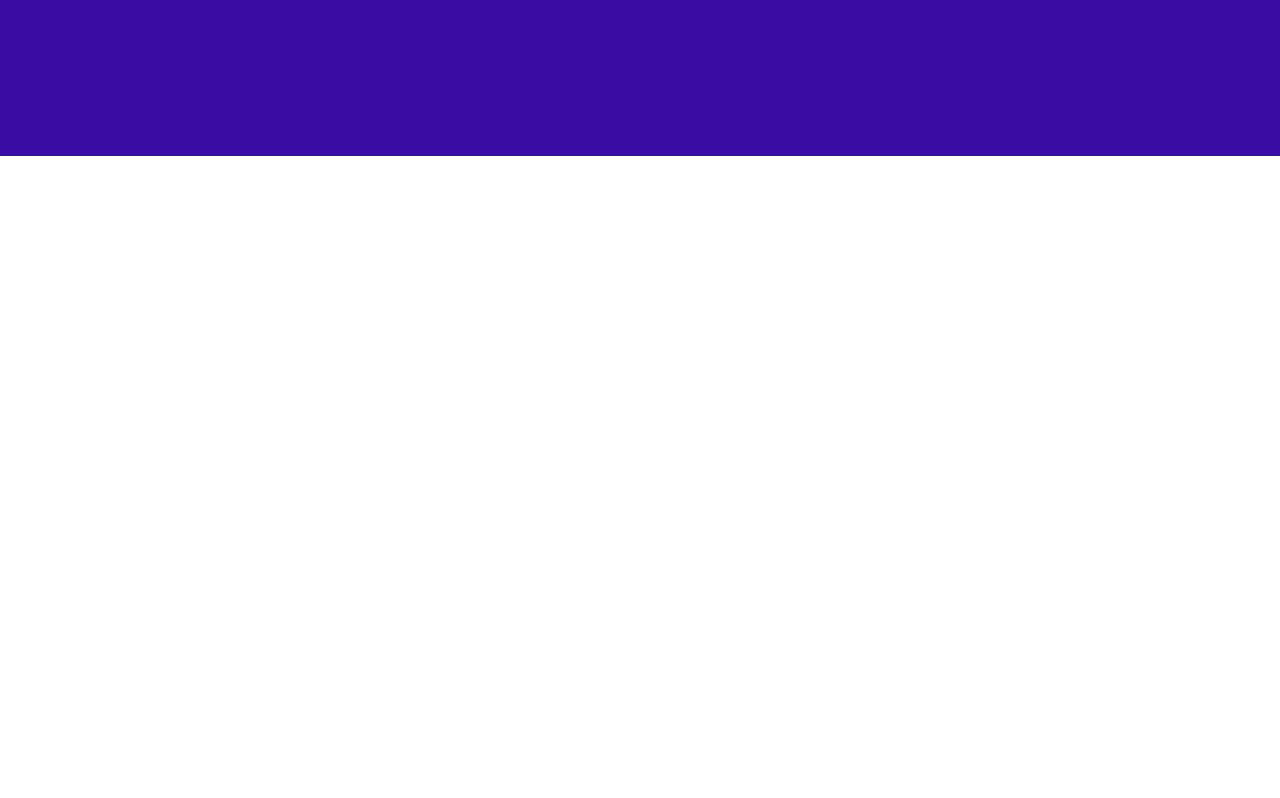
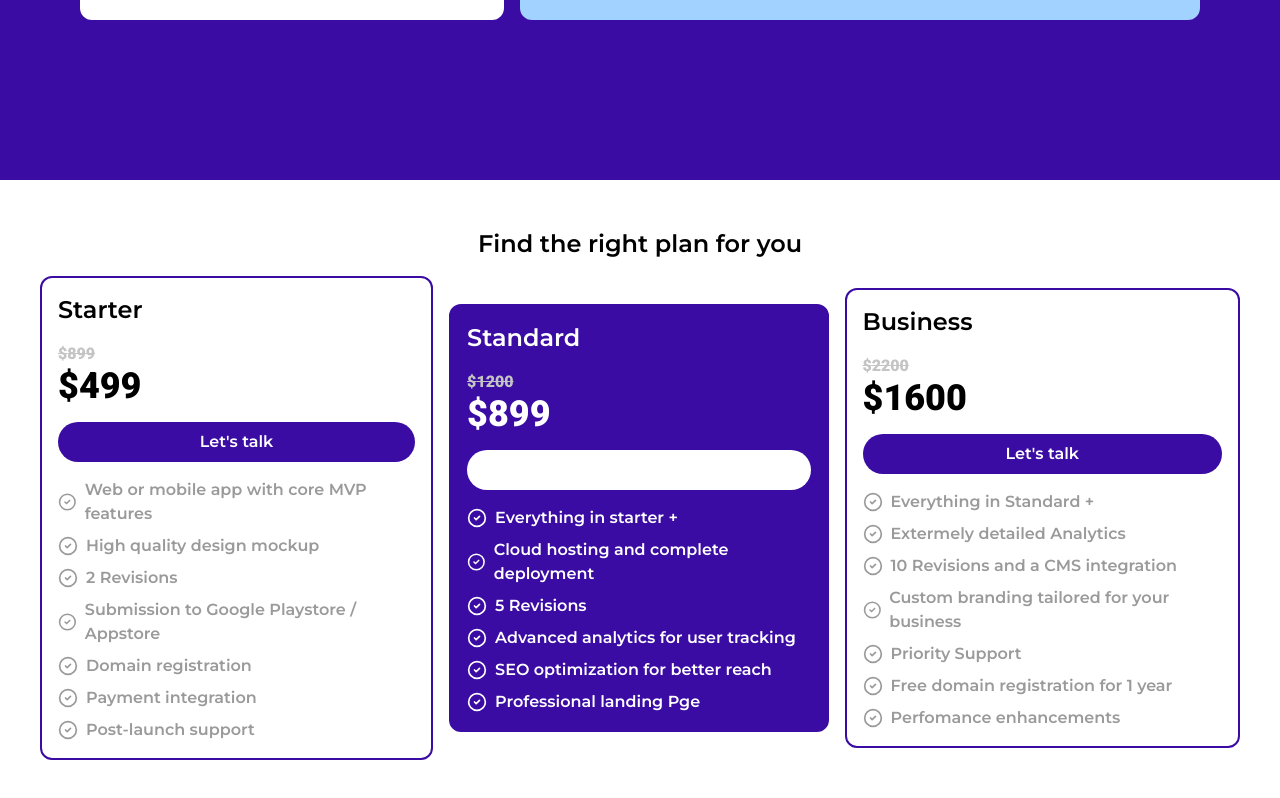
Before and after one commit to codewithkin/GUMVP, a Next.js app: page / in a window 1280 px wide. Shown: the part 1836-2634 px from the top of the page. Before the commit the page ends 1992 px from the top, so only its background shows below. Built offline with nearby package versions, Linux system fonts and the light colour scheme.

Commit message:
[ADD]: Integrate Pricing component and enhance Why section layout

```diff
--- a/src/app/page.tsx
+++ b/src/app/page.tsx
@@ -1,4 +1,5 @@
 import Header from "@/components/Header";
+import Pricing from "@/components/Pricing";
 import Process from "@/components/Process";
 import Why from "@/components/Why";
 import type { Metadata } from "next";
@@ -48,6 +49,7 @@ export default function Home () {
       <Header />
       <Process />
       <Why />
+      <Pricing />
     </section>
   )
 }
--- /dev/null
+++ b/src/components/Pricing.tsx
@@ -0,0 +1,22 @@
+import { tiers } from "@/data/pricing-tiers";
+import { Montserrat } from "next/font/google";
+import PricingTier from "./ui/pricing-tier";
+
+const montserrat = Montserrat({ subsets: ["latin"], weight: ["600"] });
+
+export default function Pricing () {
+    return (
+        <section className="flex flex-col justify-center items-center py-12 gap-4 px-10">
+            <h2 className={`${montserrat.className} text-2xl text-center`}>Find the right plan for you</h2>
+
+            {/* Prices flex container */}
+            <article className="md:flex grid items-center justify-center gap-4">
+                {
+                    tiers.map(tier => (
+                        <PricingTier key={tier.title} {...tier} />
+                    ))
+                }
+            </article>
+        </section>
+    )
+}
--- a/src/components/Why.tsx
+++ b/src/components/Why.tsx
@@ -7,8 +7,8 @@ export default function Why () {
     return (
         <section className="bg-secondaryDark flex flex-col gap-4 text-white md:py-40 py-20 px-10 md:px-20">
             {/* Heading and CTA */}
-            <article className="flex justify-between items-center">
-                <h3 className={`${montserrat.className} text-xl md:text-2xl`}>Why choose GroundUpMvp for <br className="hidden md:block" /> your project ?</h3>
+            <article className="md:flex md:justify-between grid gap-2 items-center">
+                <h3 className={`${montserrat.className} text-2xl`}>Why choose GroundUpMvp for <br className="hidden md:block" /> your project ?</h3>
 
                 <article className="grid gap-1">
                     <p className="text-white md:text-lg">70% of software projects fail due to lack of focus - we're <br className="hidden md:block" />here to change that</p>
@@ -62,7 +62,7 @@ export default function Why () {
                 <article className="rounded-xl flex flex-col px-8 py-4 bg-primaryLight text-charcoal">
                     <h2 className={`${montserrat.className} capitalize text-xl font-semubold`}>Fast Delivery</h2>
                     <p>
-                        Planning, Deisning, Developing and Deploying your project in 21 days or less. We guarantee to have your project up and running in record time.
+                        Planning, Designing, Developing and Deploying your project in 21 days or less. We guarantee to have your project up and running in record time.
                         It no longer takes 2 years to build an awesome software, we can do it much faster, for much less
                     </p>
                 </article>
--- /dev/null
+++ b/src/components/ui/pricing-tier.tsx
@@ -0,0 +1,47 @@
+import { CircleCheck } from "lucide-react";
+import { Montserrat, Roboto } from "next/font/google"
+import Link from "next/link";
+
+const montserrat = Montserrat({ subsets: ["latin"], weight: ["600"] });
+const roboto = Roboto({ subsets: ["latin"], weight: ["900"] });
+
+export type props = {
+    title: string,
+    price: number,
+    features: Array<string>,
+    normalPrice: number,
+    imageUrl?: string
+}
+
+export default function PricingTier ({ title, price, features, normalPrice, imageUrl }: props) {
+    return (
+        <article className={`${montserrat.className} ${title === 'Standard' && 'bg-secondaryDark text-white'} border border-2 border-secondaryDark rounded-xl p-4`}>
+            <h2 className={`text-2xl mb-4`}>{title}</h2>
+
+            {/* Pricing */}
+            <article className={`${roboto.className} grid`}>
+                <h3 className={`text-md text-dull line-through`}>${normalPrice}</h3>
+                <h2 className={`text-4xl`}>${price}</h2>
+            </article>
+
+            {/* CTA */}
+            <Link
+            className={`${title === "Standard" && "bg-white text-primaryDark"} transition-all duration-300 hover:bg-primaryDark hover:text-white bg-secondaryDark text-secondaryLight rounded-full py-2 w-full flex justify-center items-center my-4 text-white`}
+            target="_blank" href="#">
+                Let's talk
+            </Link>
+
+            {/* Features */}
+            <article className="gap-2 flex flex-col">
+                {
+                    features.map(feature => (
+                        <article key={feature} className={`${title === "Standard" ? 'text-white' : 'text-[#9a9a9a]'} flex gap-2  items-center`}>
+                            <CircleCheck size={20} />
+                            {feature}
+                        </article>
+                    ))
+                }
+            </article>
+        </article>
+    )
+}
--- /dev/null
+++ b/src/data/pricing-tiers.ts
@@ -0,0 +1,45 @@
+import { props } from "@/components/ui/pricing-tier";
+
+export const tiers: Array<props> = [
+    {
+        title: 'Starter',
+        price: 499,
+        normalPrice: 899,
+        features: [
+            "Web or mobile app with core MVP features",
+            "High quality design mockup",
+            "2 Revisions",
+            "Submission to Google Playstore  / Appstore",
+            "Domain registration",
+            "Payment integration",
+            "Post-launch support"
+        ]
+    },
+    {
+        title: 'Standard',
+        price: 899,
+        normalPrice: 1200,
+        features: [
+            "Everything in starter +",
+            "Cloud hosting and complete deployment",
+            "5 Revisions",
+            "Advanced analytics for user tracking",
+            "SEO optimization for better reach",
+            "Professional landing Pge"
+        ]
+    },
+    {
+        title: 'Business',
+        price: 1600,
+        normalPrice: 2200,
+        features: [
+            "Everything in Standard +",
+            "Extermely detailed Analytics",
+            "10 Revisions and a CMS integration",
+            "Custom branding tailored for your business",
+            "Priority Support",
+            "Free domain registration for 1 year",
+            "Perfomance enhancements"
+        ]
+    }
+]
```
